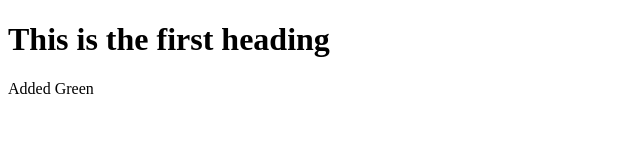
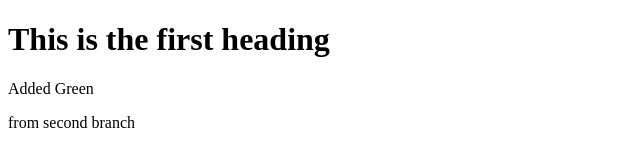
Before and after one commit to slledru/merge-pull-rebase, a plain HTML site: page index.html in a window 1280 px wide. Shown: the whole page, without its empty margins (0-640 px from the left). Drawn offline with Linux system fonts and the light colour scheme.

Commit message:
added change in second branch

```diff
--- a/index.html
+++ b/index.html
@@ -9,6 +9,7 @@
 <body>
   <h1>This is the first heading</h1>
   <p>Added Green</p>
+  <p>from second branch</p>
 </body>
 
 </html>
```
